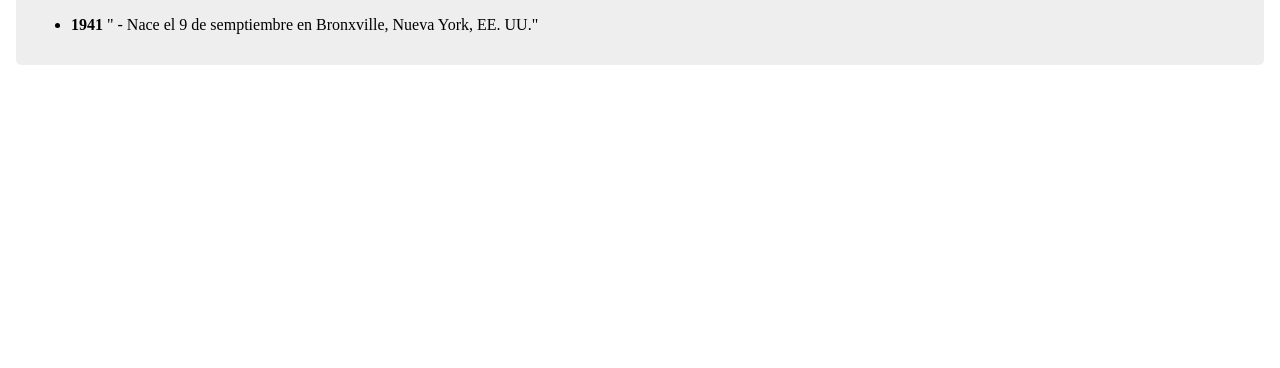
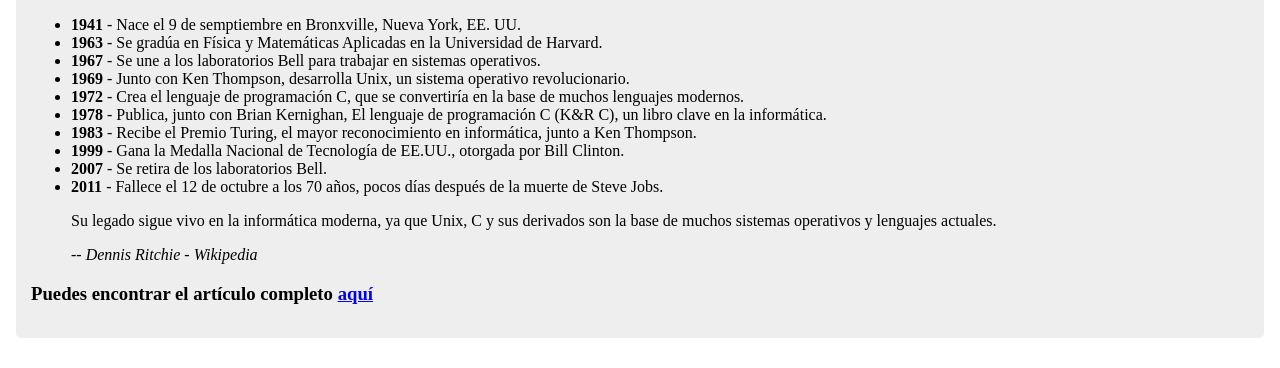
Before and after one commit to Luisemigoan/TributePage, a plain HTML site: page index.html in a window 1280 px wide. Shown: the part 1012-1380 px from the top of the page. Before the commit the page ends 1107 px from the top, so only its background shows below. Drawn offline with Linux system fonts and the light colour scheme.

Commit message:
Se elabora estructura HTML con clases y contenido

```diff
--- a/index.html
+++ b/index.html
@@ -18,8 +18,23 @@
         </figure>
         <section>
             <ul>
-                <li><strong>1941</strong> " - Nace el 9 de semptiembre en Bronxville, Nueva York, EE. UU."</li>
+                <li><strong>1941</strong>  - Nace el 9 de semptiembre en Bronxville, Nueva York, EE. UU.</li>
+                <li><strong>1963</strong>  - Se gradúa en Física y Matemáticas Aplicadas en la Universidad de Harvard.</li>
+                <li><strong>1967</strong>  - Se une a los laboratorios Bell para trabajar en sistemas operativos.</li>
+                <li><strong>1969</strong>  - Junto con Ken Thompson, desarrolla Unix, un sistema operativo revolucionario.</li>
+                <li><strong>1972</strong>  - Crea el lenguaje de programación C, que se convertiría en la base de muchos lenguajes modernos.</li>
+                <li><strong>1978</strong>  - Publica, junto con Brian Kernighan, El lenguaje de programación C (K&R C), un libro clave en la informática.</li>
+                <li><strong>1983</strong>  - Recibe el Premio Turing, el mayor reconocimiento en informática, junto a Ken Thompson.</li>
+                <li><strong>1999</strong>  - Gana la Medalla Nacional de Tecnología de EE.UU., otorgada por Bill Clinton.</li>
+                <li><strong>2007</strong>  - Se retira de los laboratorios Bell.</li>
+                <li><strong>2011</strong>  - Fallece el 12 de octubre a los 70 años, pocos días después de la muerte de Steve Jobs.</li>
             </ul>
+            <blockquote cite="https://en.wikipedia.org/wiki/Dennis_Ritchie">
+                <p>Su legado sigue vivo en la informática moderna, ya que Unix, C y sus derivados son la base de muchos sistemas operativos y lenguajes actuales.
+                </p>
+                <cite>-- Dennis Ritchie - Wikipedia </cite>
+            </blockquote>
+            <h3>Puedes encontrar el artículo completo <a href="https://en.wikipedia.org/wiki/Dennis_Ritchie" target="_blank">aquí</a></h3>
         </section>
     </main>
 </body>
```
